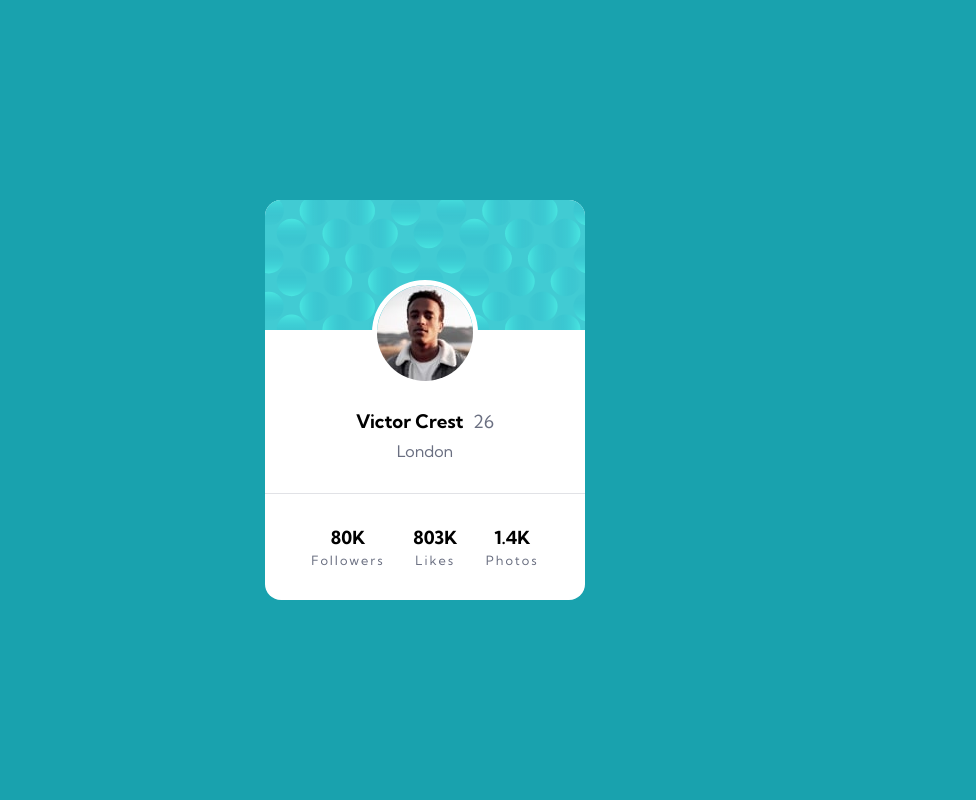
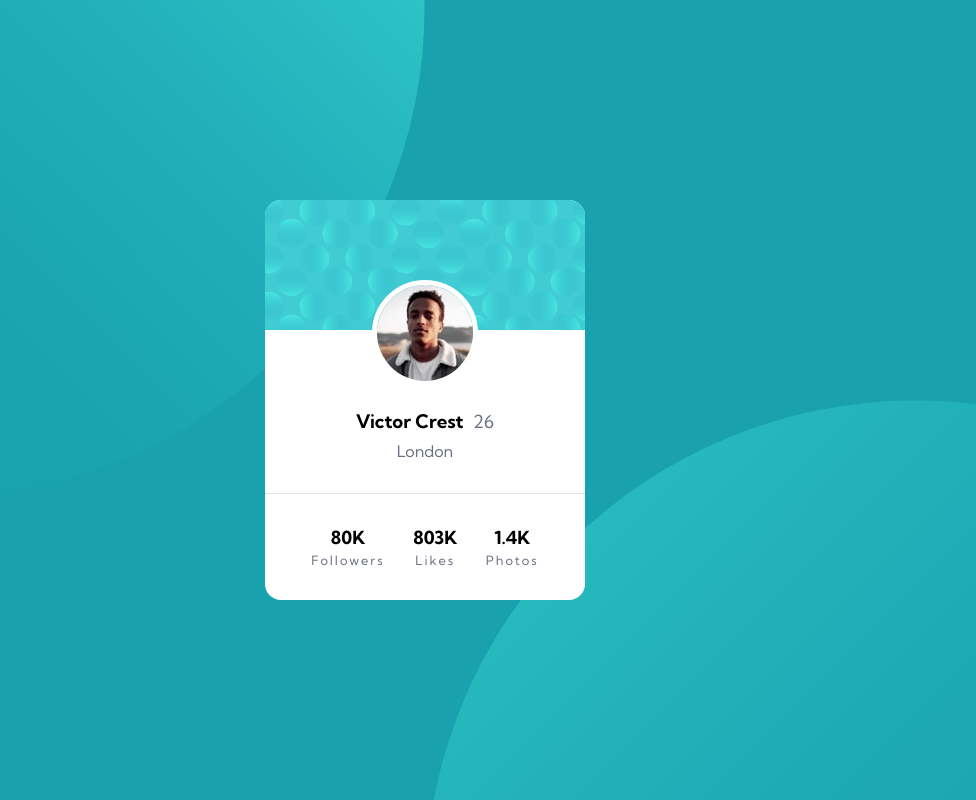
Before and after one commit to khurshid-tech/profile-card, a plain HTML site: page index.html in a window 1280 px wide. Shown: the whole page, without its empty margins (215-1191 px from the left). Drawn offline with Linux system fonts and the light colour scheme.

Commit message:
background position setup

```diff
--- a/styles/main.css
+++ b/styles/main.css
@@ -13,7 +13,11 @@ main {
     justify-content: center;
     align-items: center;
     height: 100vh;
-    background: hsl(185, 75%, 39%);
+    background-image: url(../images/bg-pattern-top.svg), url(../images/bg-pattern-bottom.svg);
+    background-repeat: no-repeat;
+    background-position: right 50vw bottom 38vh,
+    left 50vw top 50vh;
+    background-color: hsl(185, 75%, 39%);
 }
 
 .card {
```
